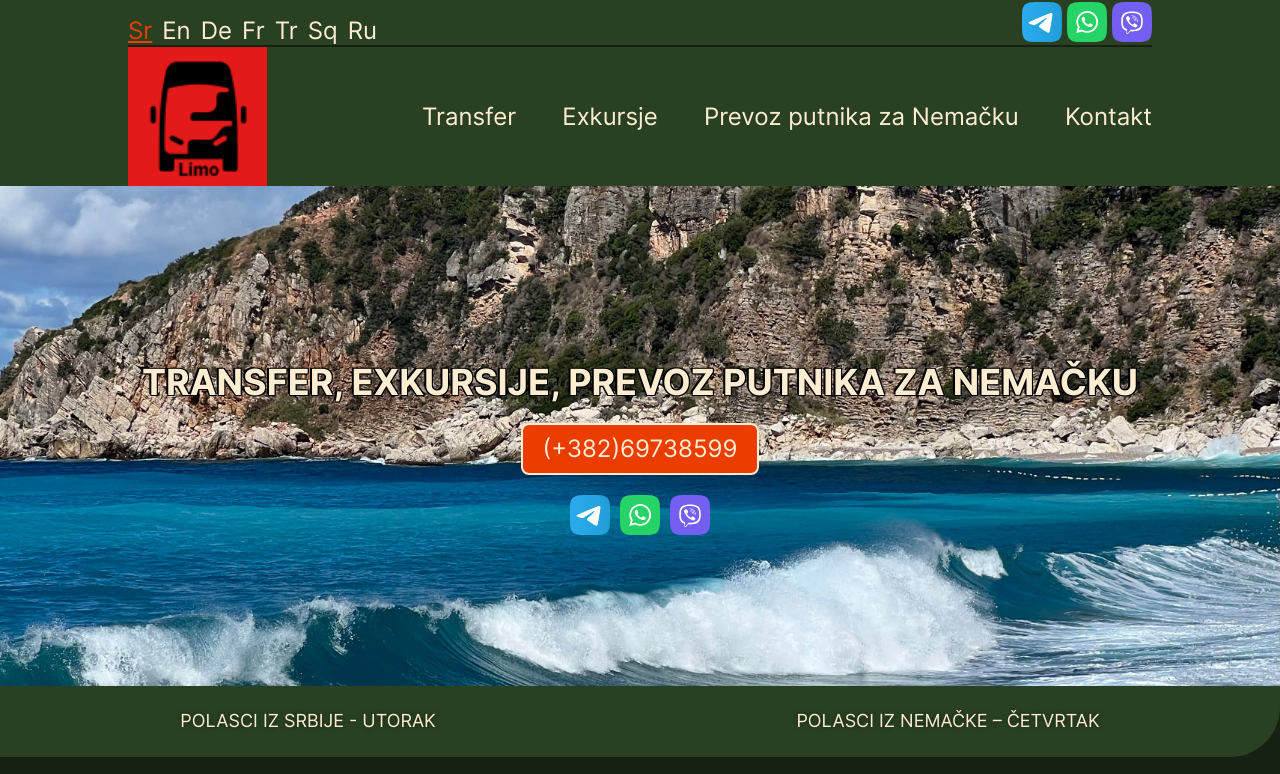
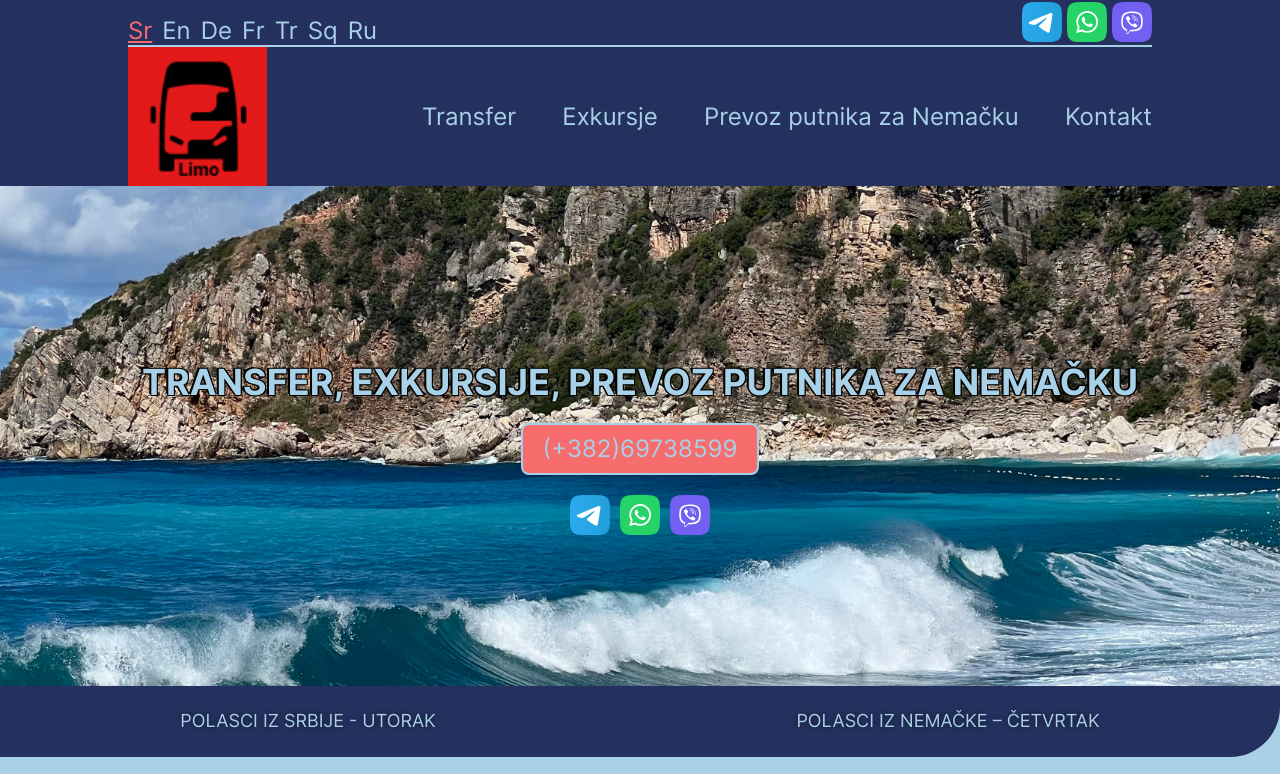
Before and after one commit to ArienI/Cargo-Transportation, a PHP site: page / in a window 1280 px wide. Shown: the top 774 px of the page. Run offline with PHP 8.4, Linux system fonts and the light colour scheme.

Commit message:
fix:style, color

```diff
--- a/index.css
+++ b/index.css
@@ -4,7 +4,7 @@
 .page {
   width: 100%;
   min-width: 320px;
-  background-color: #162114;
+  background-color: #a8d0e6;
   margin: 0 auto;
   padding: 0;
   display: flex;
@@ -24,7 +24,7 @@
   display: flex;
 
   flex-direction: column;
-  background-color: #294122;
+  background-color: #24305e;
 }
 
 .header__top {
@@ -35,7 +35,7 @@
   display: flex;
   justify-content: space-between;
   align-items: center;
-  border-bottom: 2px solid #162114;
+  border-bottom: 2px solid #a8d0e6;
 }
 
 .header__links {
@@ -56,19 +56,19 @@
 
   text-align: right;
 
-  color: #ffedd2;
+  color: #a8d0e6;
   text-decoration: none;
   transition: opacity 0.5s;
 }
 
 .header__lang-link_active {
   text-decoration: underline;
-  color: #eb3d00;
+  color: #f76c6c;
 }
 
 .header__lang-link:hover {
   filter: brightness(0.7);
-  color: #eb3d00;
+  color: #f8e9a1;
 }
 
 .language__toggle {
@@ -132,8 +132,13 @@
   font-size: 24px;
   line-height: 28px;
   text-align: right;
-  color: #ffedd2;
+  color: #a8d0e6;
   text-decoration: none;
+}
+
+.navbar__text:hover {
+  filter: brightness(0.7);
+  color: #f8e9a1;
 }
 
 .dropdown__content-item {
@@ -205,7 +203,7 @@
 .banner__main {
   width: 100%;
   height: 500px;
-  background-color: #294122;
+  background-color: #24305e;
   background-image: url('./images/IMG_6694.jpeg');
   background-size: cover;
   background-position: center;
@@ -215,25 +213,46 @@
   justify-content: center;
   align-items: center;
   text-align: center;
+  position: relative;
+  overflow: hidden;
+}
 
+/* .banner__main::before {
+  content: '';
+  position: absolute;
+  top: 0;
+  left: 0;
+  width: 100%;
+  height: 100%;
+  background-color: rgba(36, 48, 94, 0);
+  z-index: 1;
+  transition: background-color 0.3s ease-in-out;
+}
+
+.banner__main:hover::before {
+  background-color: rgba(36, 48, 94, 0.3);
+}
+
+.banner__main * {
   position: relative;
-}
+  z-index: 2;
+} */
 
 .banner__text {
   font-size: 36px;
   margin-bottom: 20px;
-  color: #ffedd2;
+  color: #a8d0e6;
   text-shadow: -2px -1px 0 #000, 1px -1px 0 #000, -1px 1px 0 #000,
     1px 1px 0 #000;
 }
 
 .contact {
-  color: #ffedd2;
+  color: #a8d0e6;
   font-size: 24px;
   margin-bottom: 20px;
   text-decoration: none;
-  background-color: #eb3d00;
-  border: 2px solid #ffedd2;
+  background-color: #f76c6c;
+  border: 2px solid #a8d0e6;
   padding: 10px 20px;
   border-radius: 8px;
   display: inline-block;
@@ -252,8 +271,8 @@
 
 .banner__timetable {
   width: 100%;
-  background-color: #294122;
-  color: #ffedd2;
+  background-color: #24305e;
+  color: #a8d0e6;
   padding: 15px 0;
   display: flex;
   justify-content: space-around;
@@ -267,7 +286,7 @@
   padding: 10px 20px;
 
   border-radius: 5px;
-  color: #ffedd2;
+  color: #a8d0e6;
   text-shadow: 0 0 5px rgba(0, 0, 0, 0.5);
 }
 
```
Also changed, not shown: other parts of index.css (+27 -28 lines).
